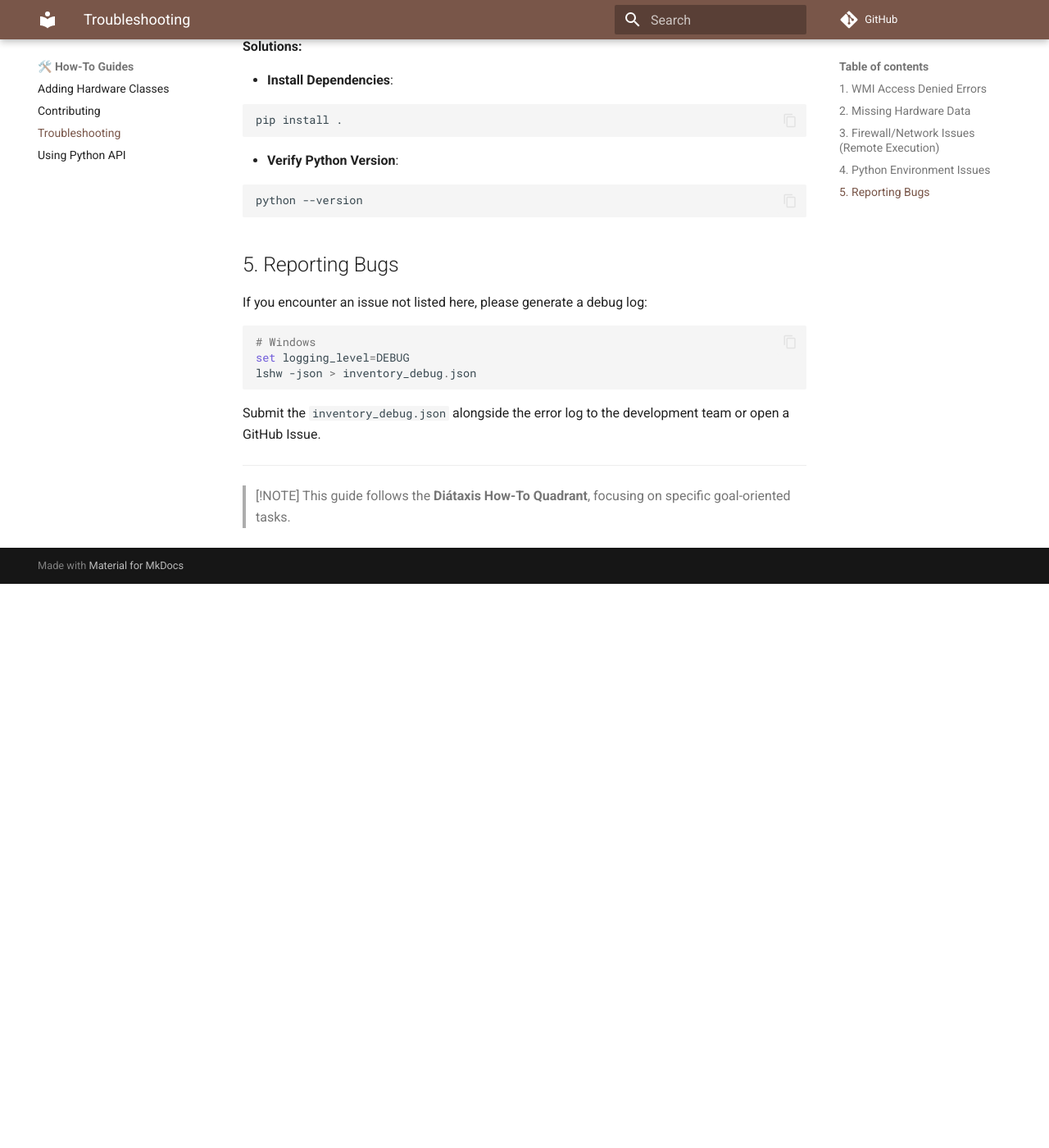
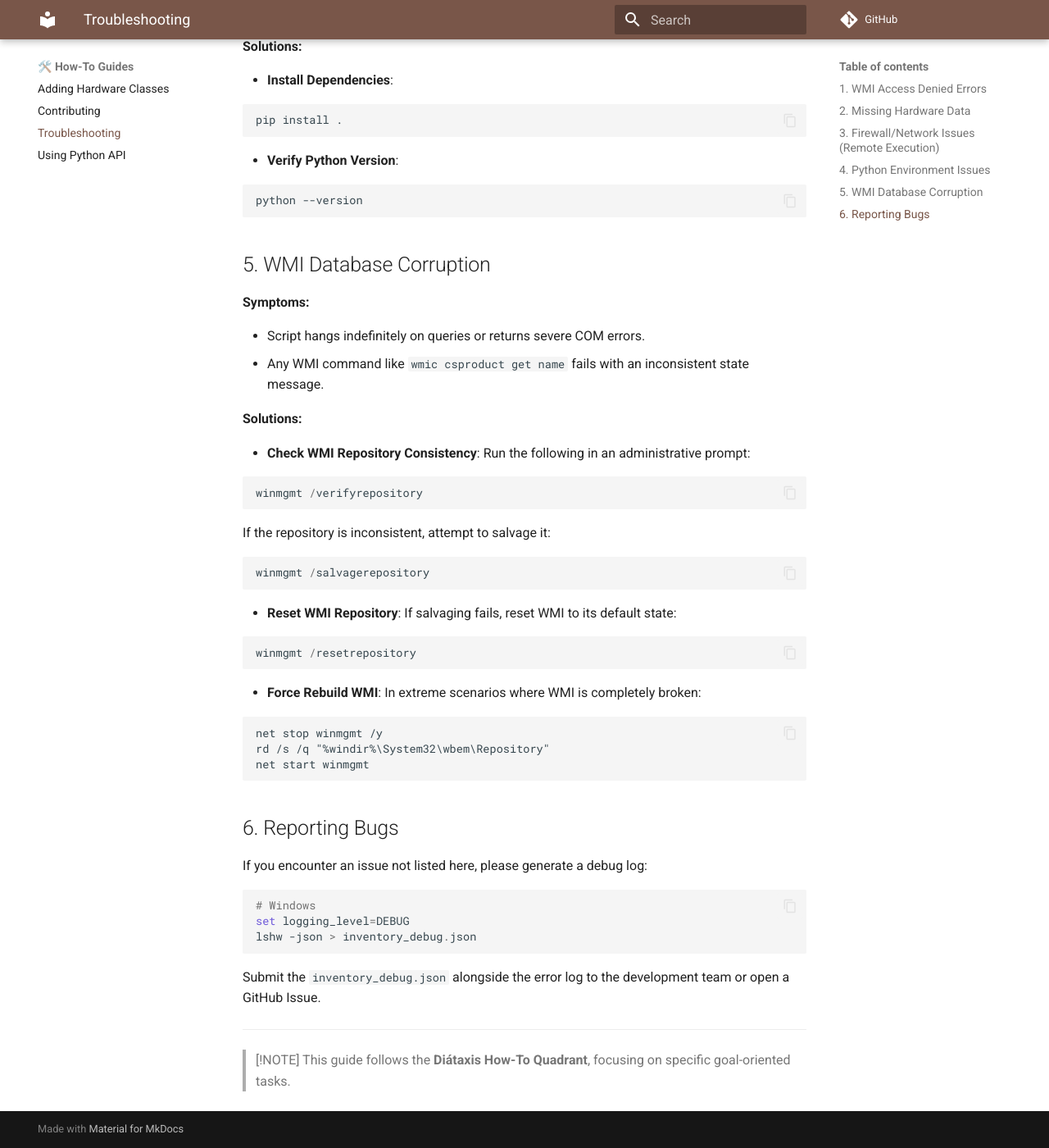
Before and after one commit to migasfree/lshw-windows-emulator, an MkDocs documentation site: the page built from docs/how-to/troubleshooting.md, in a window 1280 px wide and 1400 px high, scrolled down 2170 px. Shown: the whole window at 82% size. Built offline with MkDocs 1.6.1 and Material for MkDocs 9.7.7, drawn with Linux system fonts in a browser that asks for light colours; comment, search, counter and statistics services are not loaded; before the commit the page ends 2882 px from its top, so only the background shows below that.

Commit message:
docs: add wmi troubleshooting and repair section

````diff
--- a/docs/how-to/troubleshooting.md
+++ b/docs/how-to/troubleshooting.md
@@ -89,7 +89,42 @@ This guide addresses common issues administrators may encounter when gathering h
   python --version
   ```
 
-## 5. Reporting Bugs
+## 5. WMI Database Corruption
+
+**Symptoms:**
+
+- Script hangs indefinitely on queries or returns severe COM errors.
+- Any WMI command like `wmic csproduct get name` fails with an inconsistent state message.
+
+**Solutions:**
+
+- **Check WMI Repository Consistency**: Run the following in an administrative prompt:
+
+  ```powershell
+  winmgmt /verifyrepository
+  ```
+
+  If the repository is inconsistent, attempt to salvage it:
+
+  ```powershell
+  winmgmt /salvagerepository
+  ```
+
+- **Reset WMI Repository**: If salvaging fails, reset WMI to its default state:
+
+  ```powershell
+  winmgmt /resetrepository
+  ```
+
+- **Force Rebuild WMI**: In extreme scenarios where WMI is completely broken:
+
+  ```cmd
+  net stop winmgmt /y
+  rd /s /q "%windir%\System32\wbem\Repository"
+  net start winmgmt
+  ```
+
+## 6. Reporting Bugs
 
 If you encounter an issue not listed here, please generate a debug log:
 
````
